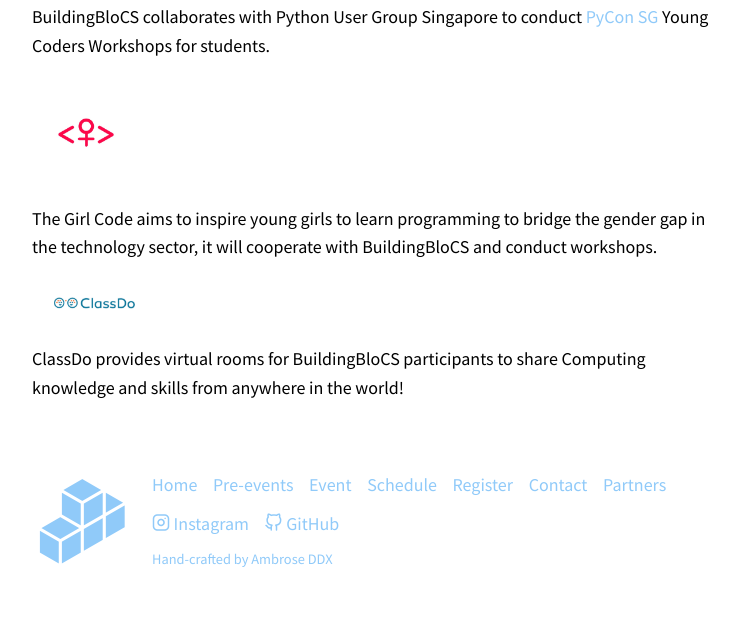
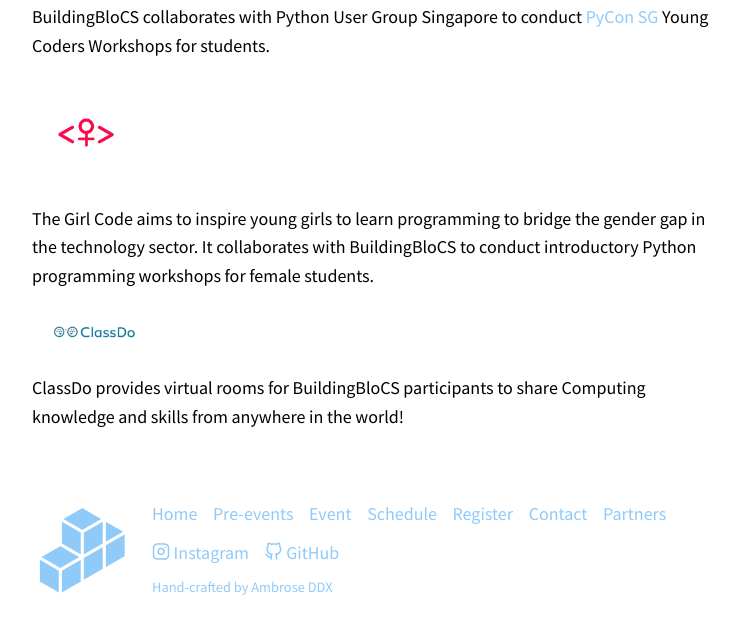
Before and after one commit to buildingblocs/2019, a Jekyll site: the page built from partners/index.md, in a window 1280 px wide and 900 px high, scrolled down 1036 px, cut to the strip 250-884 px from the top of the window. Shown: the whole strip, without its empty margins (260-999 px from the left). Built offline with Jekyll 4.4.1, drawn with Linux system fonts in a browser that asks for light colours; some web fonts are replaced; our own code applies the rules of GitHub Pages for plain Markdown files.

Commit message:
Update index.md

```diff
--- a/partners/index.md
+++ b/partners/index.md
@@ -55,7 +55,7 @@
 		<img src="{{ site.baseurl }}/assets/img/partner/thegirlcode.png " title="TheGirlCode" />
 	</a>
 </section>
-The Girl Code aims to inspire young girls to learn programming to bridge the gender gap in the technology sector, it will cooperate with BuildingBloCS and conduct workshops.
+The Girl Code aims to inspire young girls to learn programming to bridge the gender gap in the technology sector. It collaborates with BuildingBloCS to conduct introductory Python programming workshops for female students.
 
 <section class="organisers">
 	<a href="https://classdo.com/en/">
```
